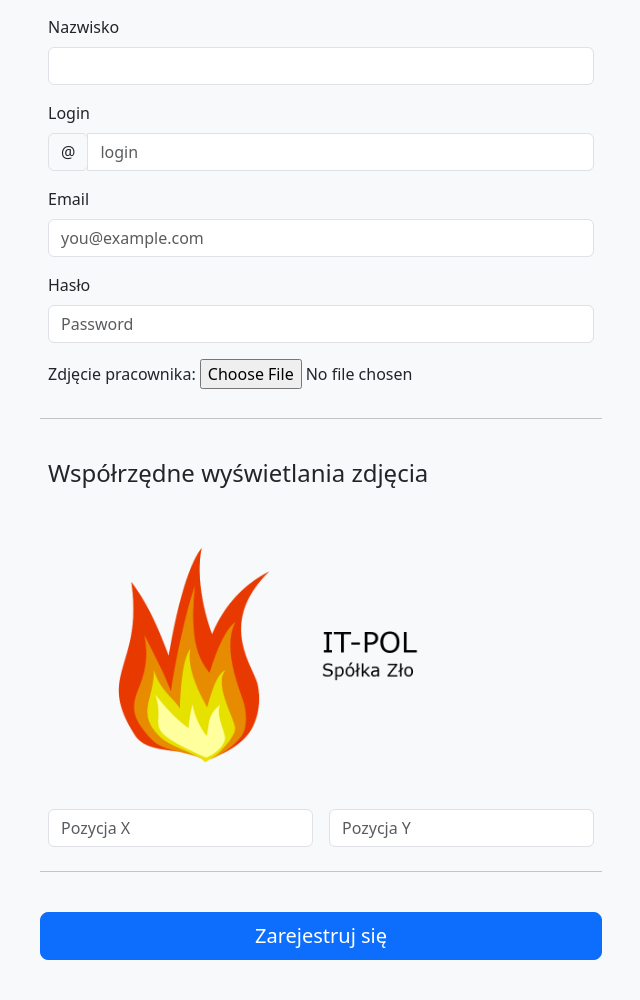
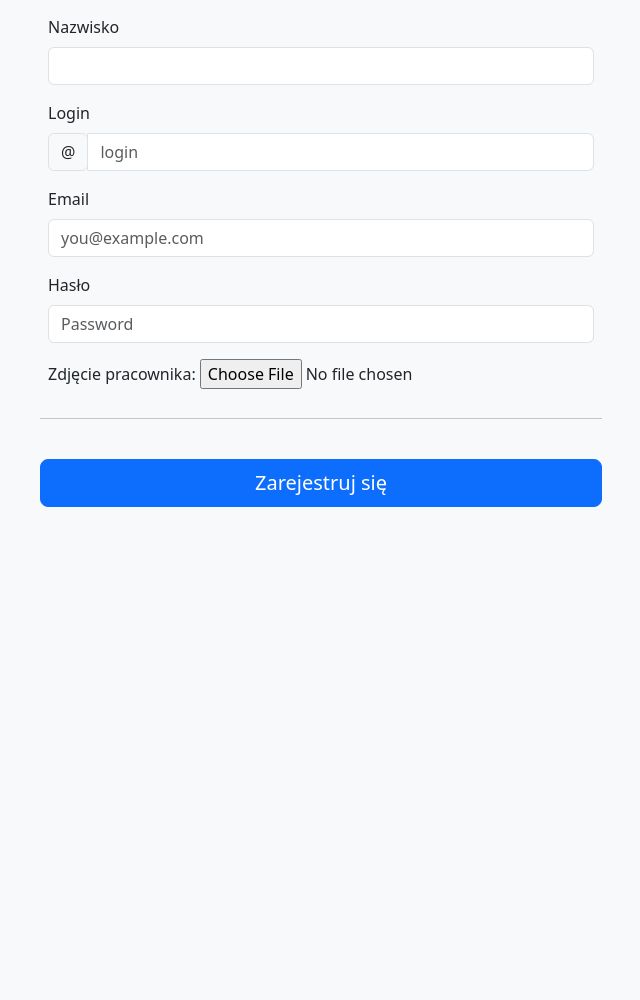
Before and after one commit to veccv/tm_lab14, a PHP site: page /register.php in a window 1280 px wide. Shown: the part 172-1172 px from the top of the page, without its empty margins (319-959 px from the left). After the commit the page ends 679 px from the top, so only its background shows below. Run offline with PHP 8.4, Linux system fonts and the light colour scheme; some libraries are stand-ins or nearby versions.

Commit message:
Small changes

```diff
--- a/create_account.php
+++ b/create_account.php
@@ -5,9 +5,6 @@ $lastName = $_POST['lastName'];
 $email = $_POST['email'];
 $login = $_POST['login'];
 $password = $_POST['password'];
-$x = $_POST['x'];
-$y = $_POST['y'];
-
 $target_dir = "images";
 $target_file = $target_dir . "/" . basename($_FILES["fileToUpload"]["name"]);
 $file_name = basename($_FILES["fileToUpload"]["name"]);
@@ -18,7 +15,7 @@ if (move_uploaded_file($_FILES["fileToUpload"]["tmp_name"], $target_file)) {
     echo "Error uploading file.";
 }
 
-Database::getConnection()->query("INSERT INTO pracownik (idpod, login, email, nazwisko, haslo, stan, X_pracownika, Y_pracownika, nazwa_pliku_fotki_pracownika) VALUES (0, '$login', '$email', '$lastName', '$password', '1', $x, $y, '$file_name')");
+Database::getConnection()->query("INSERT INTO pracownik (idpod, login, email, nazwisko, haslo, stan, X_pracownika, Y_pracownika, nazwa_pliku_fotki_pracownika) VALUES (0, '$login', '$email', '$lastName', '$password', '1', 0, 0, '$file_name')");
 Database::getConnection()->close();
 
 header('Location: login.php');
--- a/register.php
+++ b/register.php
@@ -96,18 +96,6 @@
                         </div>
 
                         <hr class="my-4">
-                        <h4 class="mb-3">Współrzędne wyświetlania zdjęcia</h4>
-                        <img src="images/logo_firmy.png"/>
-                        <div class="col-6">
-                            <input type="number" class="form-control" max="400" name="x" id="x" placeholder="Pozycja X" value=""
-                                   required>
-                        </div>
-                        <div class="col-6">
-                            <input type="number" class="form-control" max="150" name="y" id="y" placeholder="Pozycja Y" value=""
-                                   required>
-                        </div>
-
-                        <hr class="my-4">
                         <button class="w-100 btn btn-primary btn-lg p-12" type="submit">Zarejestruj się</button>
                 </form>
             </div>
```
